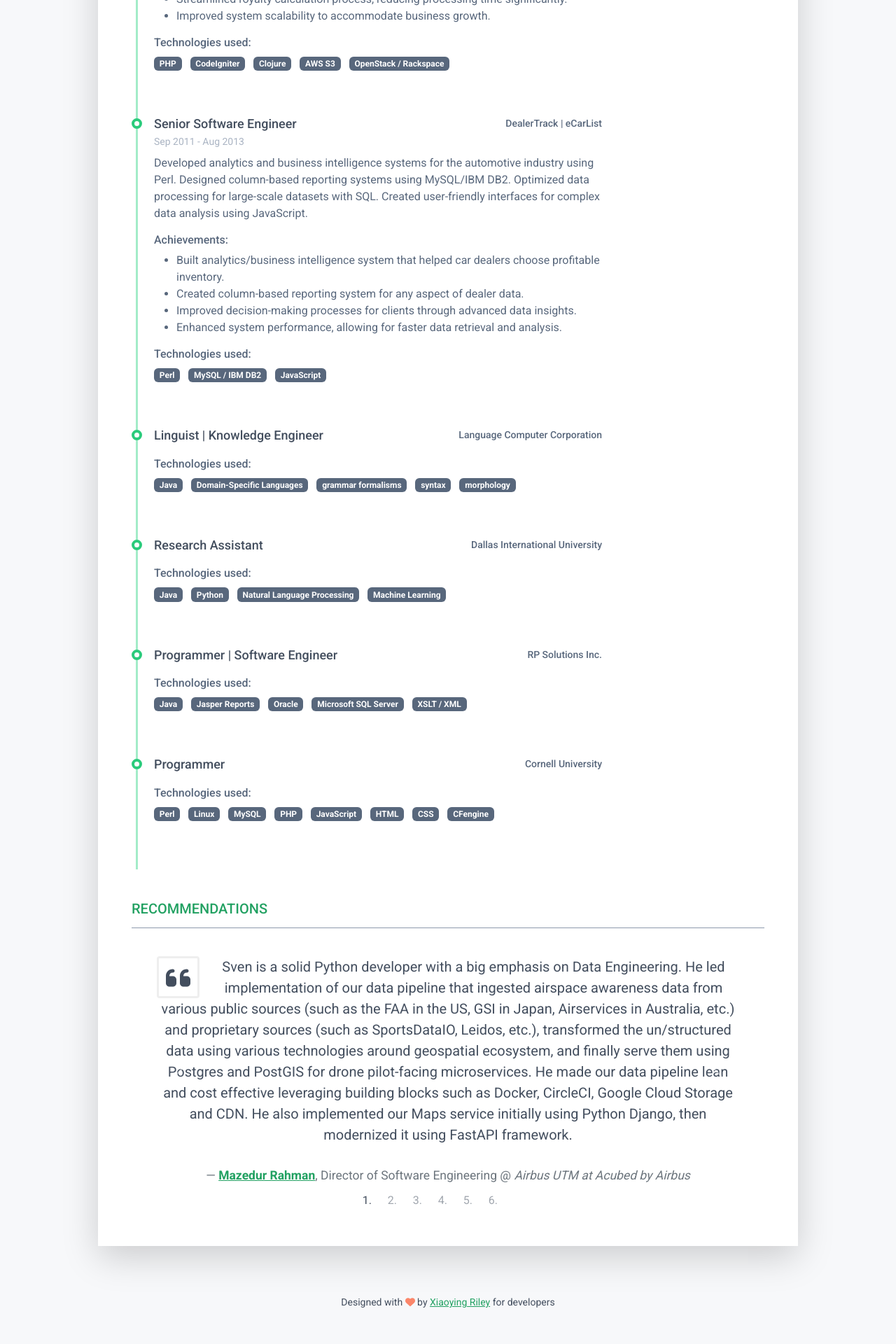
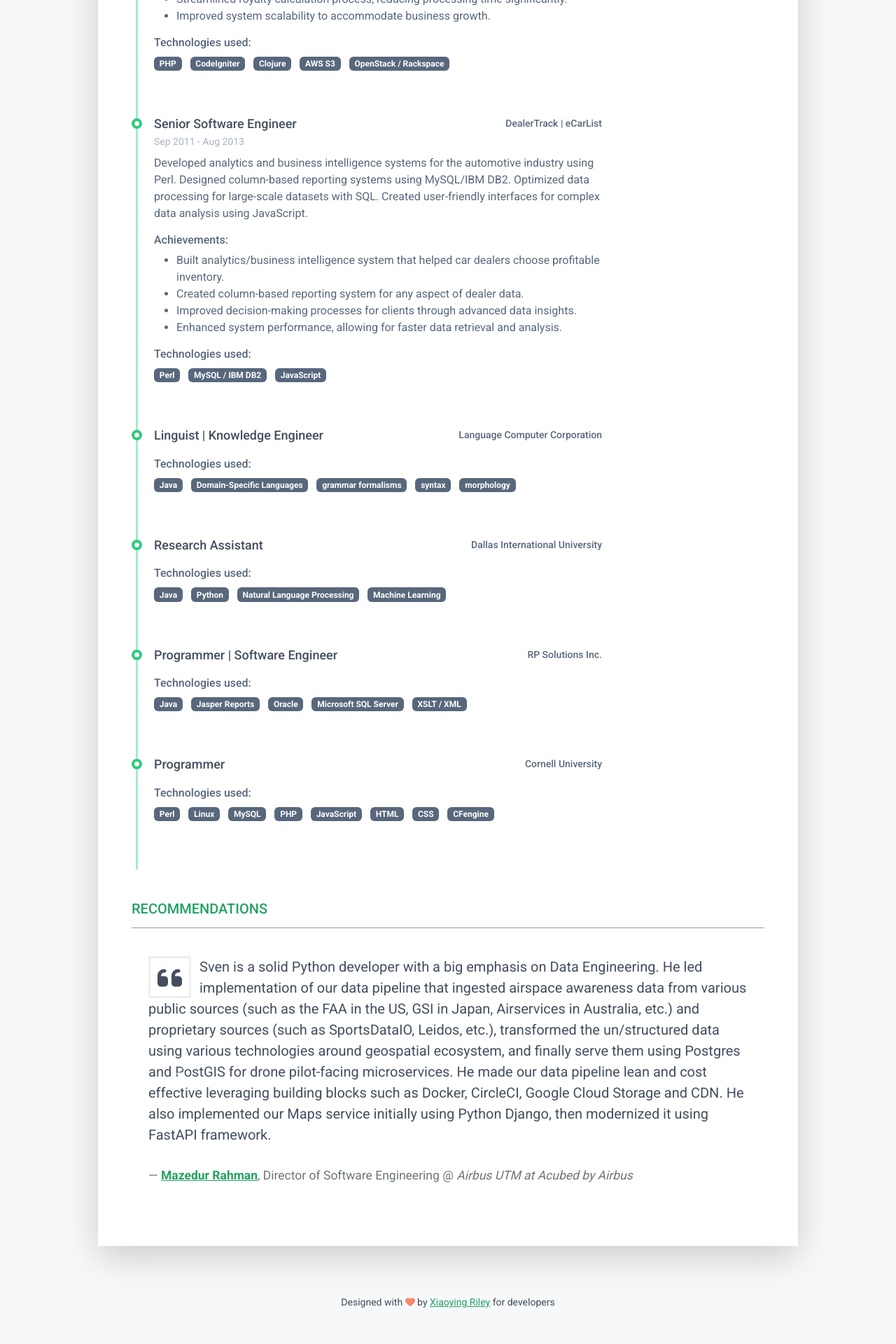
Before and after one commit to sventech/sventech.github.io, a Jekyll site: the page built from index.md, in a window 1280 px wide. Shown: the part 3866-5786 px from the top of the page at 70% size. Built offline with Jekyll 4.4.1, drawn with Linux system fonts in a browser that asks for light colours; nearby versions of some CDN libraries.

Commit message:
improve recommendation carousel handling

```diff
--- a/_data/curriculum_vitae.json
+++ b/_data/curriculum_vitae.json
@@ -367,7 +367,7 @@
             "position": "Lead Software Engineer",
             "company": "DealerTrack | eCarList",
             "relationship": "Manager",
-            "text": "Sven is a smart employee possessing great analytic skills to dissect and implement business requirements. He has a great attention to detail and can very quickly pick up new technologies. <br/>Sven helped the team do more. He was always willing dig in and help out other team members to troubleshoot and solve issues. He was also very mindful of other teams and kept up to date on the latest on goings at the company.",
+            "text": "Sven is a smart employee possessing great analytic skills to dissect and implement business requirements. He has a great attention to detail and can very quickly pick up new technologies. <br>Sven helped the team do more. He was always willing dig in and help out other team members to troubleshoot and solve issues. He was also very mindful of other teams and kept up to date on the latest on goings at the company.",
             "date": "June 21, 2013"
         },
         {
--- a/_layouts/pillar.html
+++ b/_layouts/pillar.html
@@ -16,7 +16,7 @@
 
 	<!-- Twitter Bootstrap -->
 	<script defer src="https://cdnjs.cloudflare.com/ajax/libs/twitter-bootstrap/5.3.3/js/bootstrap.bundle.min.js" integrity="sha512-7Pi/otdlbbCR+LnW+F7PwFcSDJOuUJB3OxtEHbg4vSMvzvJjde4Po1v4BR9Gdc9aXNUNFVUY+SK51wWT8WF0Gg==" crossorigin="anonymous" referrerpolicy="no-referrer"></script>
-	<link rel="stylesheet" href="https://cdnjs.cloudflare.com/ajax/libs/twitter-bootstrap/5.3.3/css/bootstrap.min.css" integrity="sha512-jnSuA4Ss2PkkikSOLtYs8BlYIeeIK1h99ty4YfvRPAlzr377vr3CXDb7sb7eEEBYjDtcYj+AjBH3FLv5uSJuXg==" crossorigin="anonymous" referrerpolicy="no-referrer" />
+	<link rel="stylesheet" href="https://cdnjs.cloudflare.com/ajax/libs/twitter-bootstrap/5.3.3/css/bootstrap.min.css" integrity="sha512-jnSuA4Ss2PkkikSOLtYs8BlYIeeIK1h99ty4YfvRPAlzr377vr3CXDb7sb7eEEBYjDtcYj+AjBH3FLv5uSJuXg==" crossorigin="anonymous" referrerpolicy="no-referrer">
 
     <!-- FontAwesome JS-->
 	<script defer src="https://cdnjs.cloudflare.com/ajax/libs/font-awesome/6.6.0/js/all.min.js"></script>
@@ -208,18 +208,17 @@
 					<div class="col-lg-12">
 					  <h2 class="resume-section-title text-uppercase font-weight-bold pb-3 mb-3">Recommendations</h2>
 					  <div id="carouselContainer" class="carousel slide" data-bs-ride="carousel">
-						<ol class="carousel-indicators">
-						{% for rec_num in (1..site.data.curriculum_vitae.recommendations.size) %}
+						<div class="carousel-indicators">
+						{% for slide_num in (1..site.data.curriculum_vitae.recommendations.size) %}
 						  {% if forloop.first %}
-						  	{% assign active = "active" %}
+						  	{% assign active = 'class="active" aria-current="true"' %}
 						  {% else %}
 						  	{% assign active = "" %}
 						  {% endif %}
-						  {% assign slide_num = rec_num minus: 1 %}
-						  <li data-bs-target="#carouselContainer" data-bs-slide-to="{{ slide_num }}" class="{{ active }}"></li>
+						  {% assign rec_num = slide_num | minus: 1 %}
+						  <button type="button" data-bs-target="#carouselContainer" data-bs-slide-to="{{ rec_num }}" {{ active }} aria-label="Slide {{ slide_num }}"></button>
 						  {% endfor %}
-						</ol>
-					  <div class="container">
+						</div>
 						<div class="carousel-inner">
 						  {% for recommendation in site.data.curriculum_vitae.recommendations %}
 						  {% if forloop.first %}
@@ -227,8 +226,8 @@
 						  {% else %}
 						  	{% assign active = "" %}
 						  {% endif %}
-						  <div class="carousel-item text-center p-4 {{ active }}">
-							<blockquote class="blockquote">
+						  <div class="carousel-item text-left p-4 {{ active }}">
+							<blockquote class="blockquote d-block w-90">
 								<i class="fa fa-quote-left fa-2x fa-pull-left fa-border" aria-hidden="true"></i>
 							 	<p class="mb-0">{{ recommendation.text }}</p>
 								<p>&nbsp;</p>
@@ -238,15 +237,15 @@
 						  </div>
 						  {% endfor %}
 						</div>
-					  </div>
-						<a class="carousel-control-prev" href="#carouselContainer" role="button" data-bs-slide="prev">
-						  <span class="carousel-control-prev-icon" aria-hidden="true"></span>
-						  <span class="sr-only">Previous</span>
-						</a>
-						<a class="carousel-control-next" href="#carouselContainer" role="button" data-bs-slide="next">
-						  <span class="carousel-control-next-icon" aria-hidden="true"></span>
-						  <span class="sr-only">Next</span>
-						</a>
+						<button class="carousel-control-prev" type="button" data-bs-target="#carouselContainer" data-bs-slide="next">
+							<span class="carousel-control-prev-icon" aria-hidden="true"></span>
+							<span class="visually-hidden">Next</span>
+						</button>
+						<button class="carousel-control-next" type="button" data-bs-target="#carouselContainer" data-bs-slide="next">
+							<span class="carousel-control-next-icon" aria-hidden="true"></span>
+							<span class="visually-hidden">Next</span>
+						</button>
+
 					  </div><!--//carousel -->
 					</div><!--//col-lg-12 -->
 			    </div><!--//row -->
```
